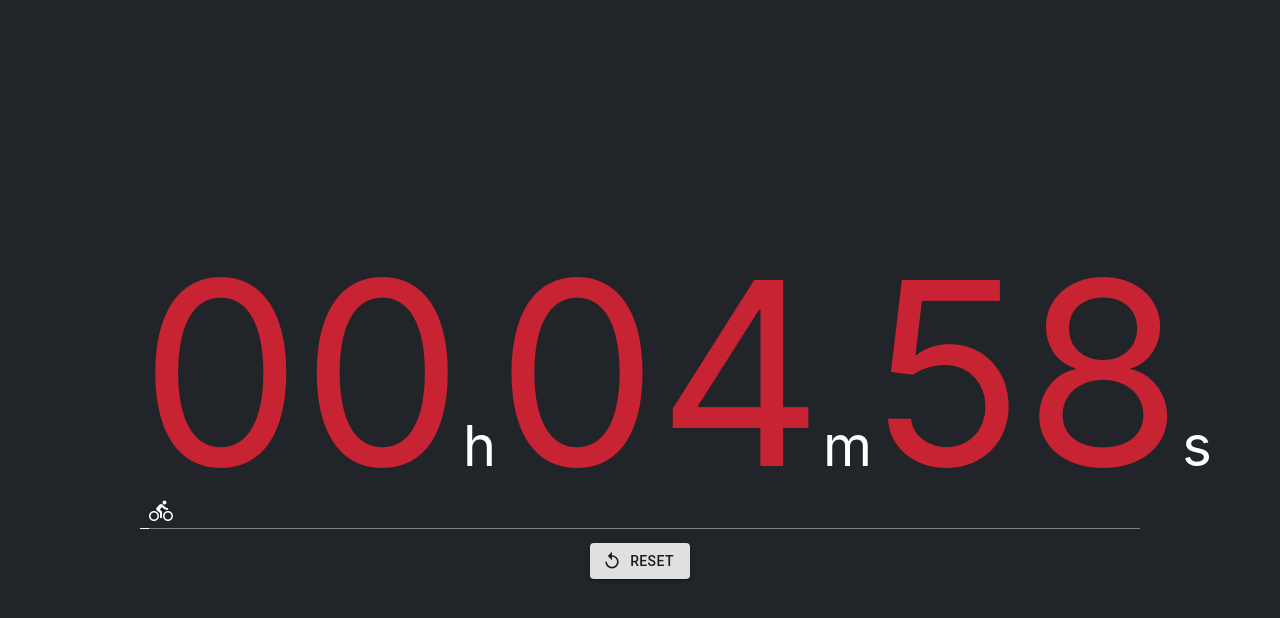
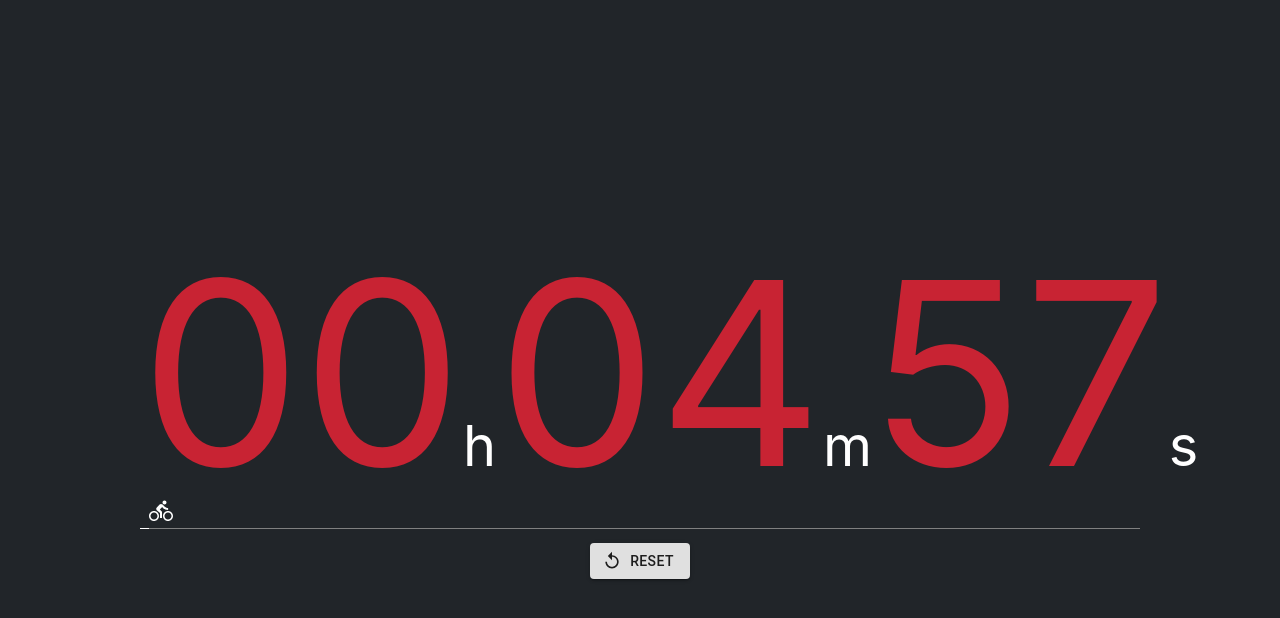
Before and after one commit to sachinboban/timer-app, a React (Create React App) app: page / in a window 1280 px wide. Both pictures are taken after a click on the button "START". Shown: the top 618 px of the page. Built offline with nearby package versions, Linux system fonts and the light colour scheme.

Commit message:
Use floor instead of ceiling
Signed-off-by: Sachin Boban <sachinbobank@gmail.com>

```diff
--- a/src/Timer.js
+++ b/src/Timer.js
@@ -23,7 +23,7 @@ function MStotime(msecs) {
   mins = Math.floor(tempMS / (60 * 1000));
   tempMS = tempMS - mins * 60 * 1000;
 
-  secs = Math.ceil(tempMS / 1000);
+  secs = Math.floor(tempMS / 1000);
 
   return { hrs: padZero(hrs), mins: padZero(mins), secs: padZero(secs) };
 }
```
